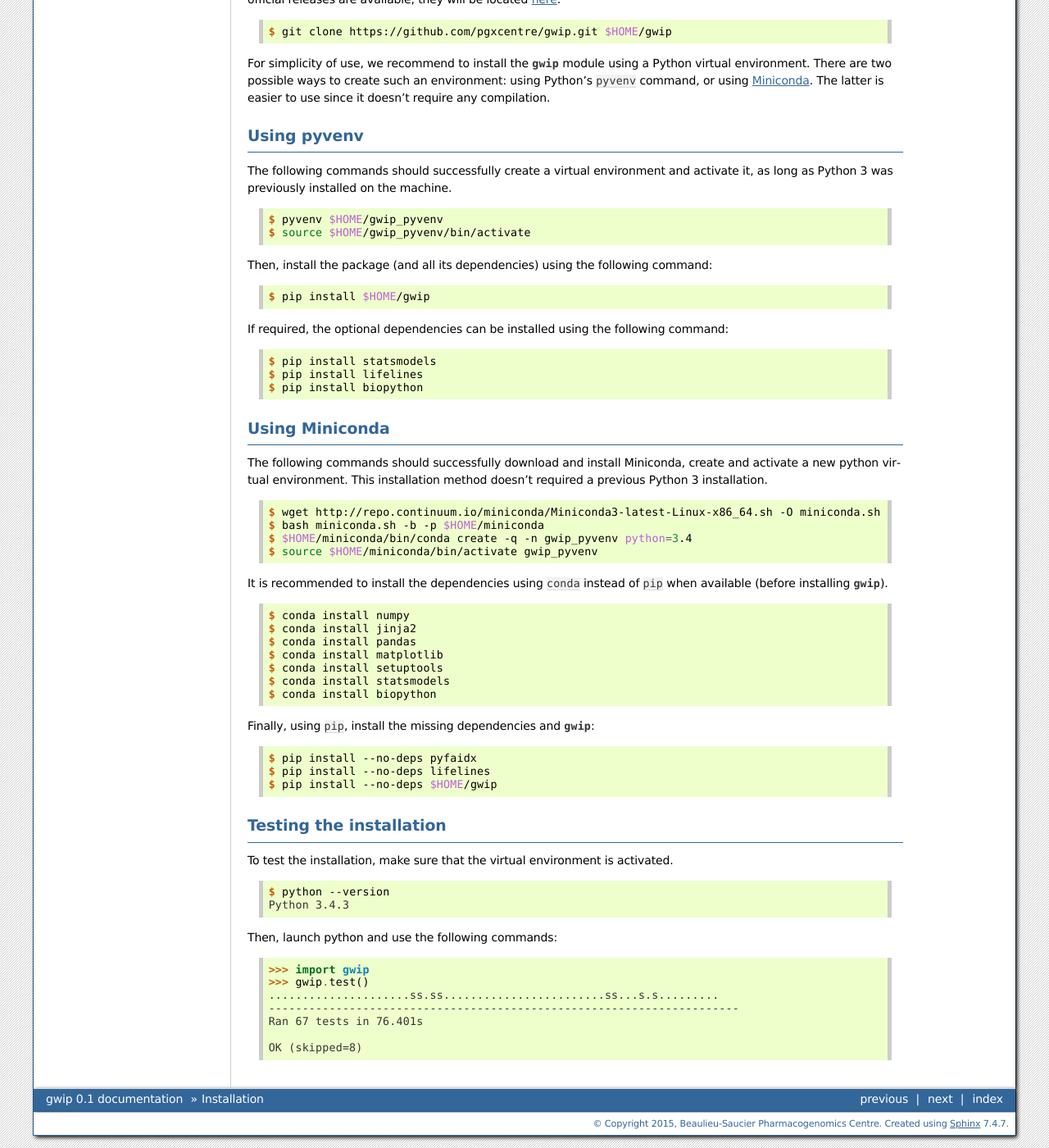
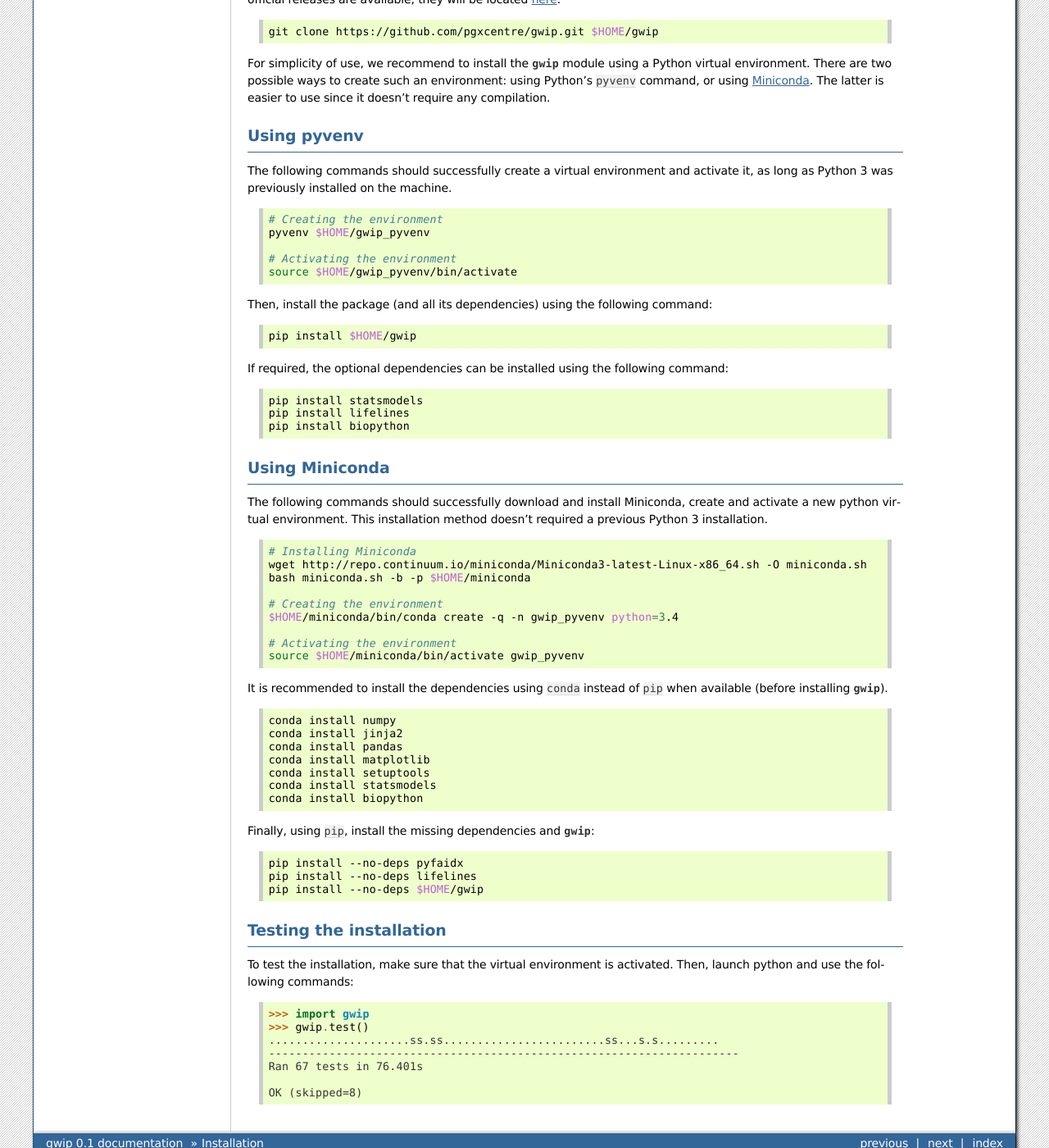
Before and after one commit to pgxcentre/genipe, a Sphinx documentation site: the page built from docs/installation.rst, in a window 1280 px wide and 1400 px high, scrolled down 515 px. Shown: the whole window at 82% size. Built offline with Sphinx 7.4.7, drawn with Linux system fonts in a browser that asks for light colours.

Commit message:
Changed from console to bash syntax (to facilitate copy/pasting)

```diff
--- a/docs/installation.rst
+++ b/docs/installation.rst
@@ -29,9 +29,9 @@ directory directly from `github <https://github.com/pgxcentre/gwip>`_. Once
 official releases are available, they will be located
 `here <https://github.com/pgxcentre/gwip/releases>`_.
 
-.. code-block:: console
+.. code-block:: bash
 
-   $ git clone https://github.com/pgxcentre/gwip.git $HOME/gwip
+   git clone https://github.com/pgxcentre/gwip.git $HOME/gwip
 
 For simplicity of use, we recommend to install the :py:mod:`gwip` module using
 a Python virtual environment. There are two possible ways to create such an
@@ -46,26 +46,29 @@ Using pyvenv
 The following commands should successfully create a virtual environment and
 activate it, as long as Python 3 was previously installed on the machine.
 
-.. code-block:: console
+.. code-block:: bash
 
-   $ pyvenv $HOME/gwip_pyvenv
-   $ source $HOME/gwip_pyvenv/bin/activate
+   # Creating the environment
+   pyvenv $HOME/gwip_pyvenv
+
+   # Activating the environment
+   source $HOME/gwip_pyvenv/bin/activate
 
 Then, install the package (and all its dependencies) using the following
 command:
 
-.. code-block:: console
+.. code-block:: bash
 
-   $ pip install $HOME/gwip
+   pip install $HOME/gwip
 
 If required, the optional dependencies can be installed using the following
 command:
 
-.. code-block:: console
+.. code-block:: bash
 
-   $ pip install statsmodels
-   $ pip install lifelines
-   $ pip install biopython
+   pip install statsmodels
+   pip install lifelines
+   pip install biopython
 
 Using Miniconda
 ----------------
@@ -74,45 +77,44 @@ The following commands should successfully download and install Miniconda,
 create and activate a new python virtual environment. This installation method
 doesn't required a previous Python 3 installation.
 
-.. code-block:: console
+.. code-block:: bash
 
-   $ wget http://repo.continuum.io/miniconda/Miniconda3-latest-Linux-x86_64.sh -O miniconda.sh
-   $ bash miniconda.sh -b -p $HOME/miniconda
-   $ $HOME/miniconda/bin/conda create -q -n gwip_pyvenv python=3.4
-   $ source $HOME/miniconda/bin/activate gwip_pyvenv
+   # Installing Miniconda
+   wget http://repo.continuum.io/miniconda/Miniconda3-latest-Linux-x86_64.sh -O miniconda.sh
+   bash miniconda.sh -b -p $HOME/miniconda
+
+   # Creating the environment
+   $HOME/miniconda/bin/conda create -q -n gwip_pyvenv python=3.4
+
+   # Activating the environment
+   source $HOME/miniconda/bin/activate gwip_pyvenv
 
 It is recommended to install the dependencies using ``conda`` instead of
 ``pip`` when available (before installing :py:mod:`gwip`).
 
-.. code-block:: console
+.. code-block:: bash
 
-   $ conda install numpy
-   $ conda install jinja2
-   $ conda install pandas
-   $ conda install matplotlib
-   $ conda install setuptools
-   $ conda install statsmodels
-   $ conda install biopython
+   conda install numpy
+   conda install jinja2
+   conda install pandas
+   conda install matplotlib
+   conda install setuptools
+   conda install statsmodels
+   conda install biopython
 
 Finally, using ``pip``, install the missing dependencies and :py:mod:`gwip`:
 
-.. code-block:: console
+.. code-block:: bash
 
-   $ pip install --no-deps pyfaidx
-   $ pip install --no-deps lifelines
-   $ pip install --no-deps $HOME/gwip
+   pip install --no-deps pyfaidx
+   pip install --no-deps lifelines
+   pip install --no-deps $HOME/gwip
 
 
 Testing the installation
 -------------------------
 
 To test the installation, make sure that the virtual environment is activated.
-
-.. code-block:: console
-
-   $ python --version
-   Python 3.4.3
-
 Then, launch python and use the following commands:
 
 .. code-block:: python
```
